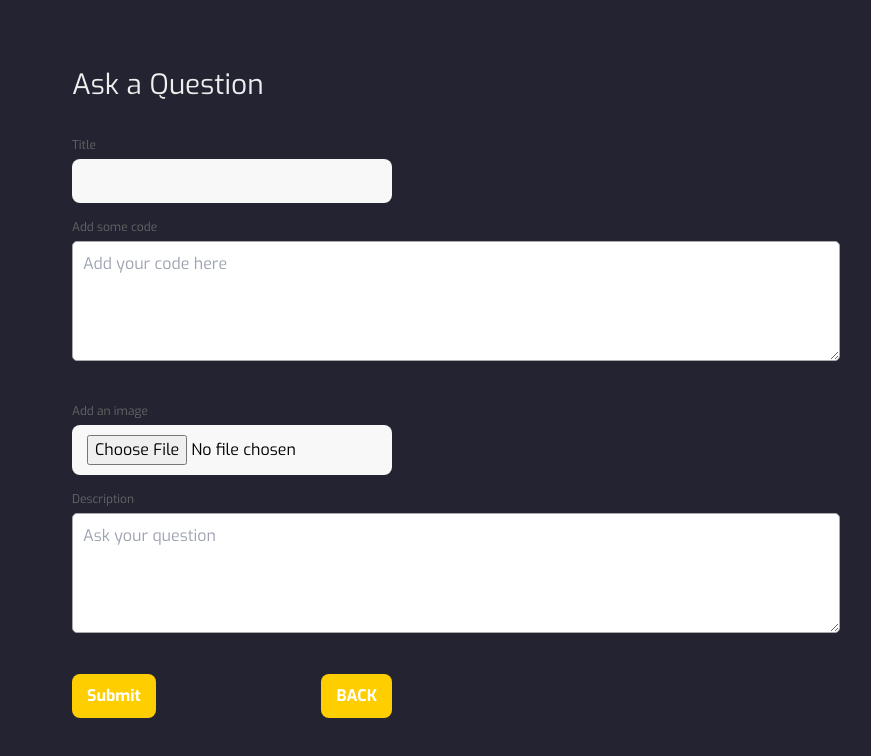
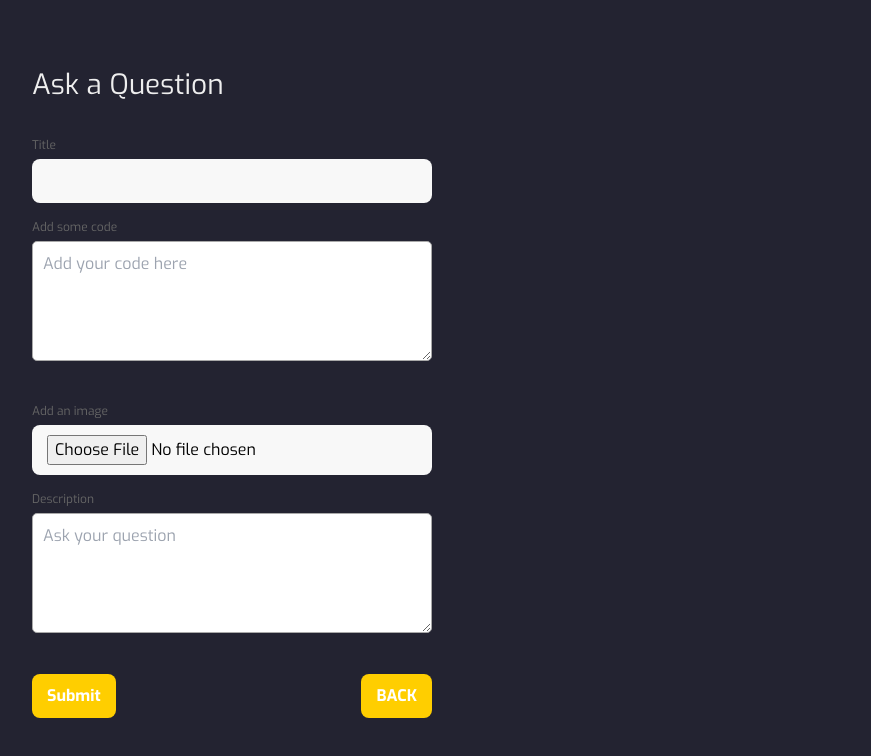
Before and after one commit to dtjabring123/Coconutpng, a React (Create React App) app: page /createQuestion in a window 1280 px wide. Shown: the top 756 px of the page, without its empty margins (408-1279 px from the left). Built offline with nearby package versions, Linux system fonts and the light colour scheme; no server answers.

Commit message:
final polish

```diff
--- a/src/components/question_details.js
+++ b/src/components/question_details.js
@@ -156,7 +156,7 @@ export default class QuestionDetails extends React.Component {
         flag = true;
       }
       return (
-        <div className=" w-auto overflow-x-hidden lg:justify-center	 ml-8   sm:mx-auto md:justify-center sm:justify-center ">
+        <div className=" w-auto overflow-x-hidden lg:justify-center xl:mb-6 lg:mb-6 md:mb-6	 ml-8   sm:mx-auto md:justify-center sm:justify-center ">
           <div className="header-x">
           <div>
 
--- a/src/index.css
+++ b/src/index.css
@@ -49,6 +49,23 @@ height: 15vh;
 padding: 10px;
 margin-bottom: 1.2rem;
 }
+
+.texta1{
+    width: 100%;
+    height: 15vh;
+
+}
+
+.qs-input{
+    display: block;
+    width: 100% !important;
+    padding: 10px 15px;
+    background-color: #f8f8f8;
+    border-radius: 8px;
+    transition: 0.4s;
+
+}
+
 
 /*Here is the stuff for the snackbar(toast message) */
 #snackbar {
@@ -225,6 +242,12 @@ form .form-inner .form-group {
     background-color: #666;
     width: 80vw;
 }
+.q-btns{
+    display: flex;
+    justify-content: space-between;
+    width: 100%;
+
+}
 
 @media only screen and (max-width: 769px) {
     form .form-inner .form-group {
@@ -260,4 +283,8 @@ form .form-inner .form-group {
         padding: 10px;
         margin-bottom: 1.2rem;
     }
+    .q-btns{
+        display: flex;
+        justify-content: space-between;
+    }
 }
--- a/src/pages/createQuestion.jsx
+++ b/src/pages/createQuestion.jsx
@@ -66,26 +66,26 @@ export default class createQuestion extends React.Component{
             <React.Fragment>
                 <form>
                     <div id = "snackbar"></div>
-					<div className="flex flex-wrap w-[80%] h-full justify-center mx-auto  sm:w-80 ">
+					<div className="flex flex-wrap  h-full justify-center mx-auto  sm:w-80 ">
                     <div className="form-inner">
 						<h2>Ask a Question</h2>
 						<div className="form-group">
 							<label htmlFor="title">Title</label>
-							<input id="title" type="text" name="title" onChange={evt=>this.handleInput(evt)} onKeyPress={this.handleEnter} />
+							<input className="qs-input" id="title" type="text" name="title" onChange={evt=>this.handleInput(evt)} onKeyPress={this.handleEnter} />
 						</div>
 						<div className="form-group">
 							<label htmlFor="code">Add some code</label>
-							<textarea id= "code" name = "code" className="texta" placeholder="Add your code here" onChange={evt=>this.handleInput(evt)} />
+							<textarea id= "code" name = "code" className="texta1" placeholder="Add your code here" onChange={evt=>this.handleInput(evt)} />
 						</div>
 						<div className="form-group">
 							<label htmlFor="images">Add an image</label>
-							<input id = "file" name = "file" type = "file" accept="image/*" onChange={evt=>this.handleFileChange(evt)}/>
+							<input className="qs-input" id = "file" name = "file" type = "file" accept="image/*" onChange={evt=>this.handleFileChange(evt)}/>
 						</div>
 						<div className="form-group">
 							<label htmlFor="description">Description</label>
-							<textarea id= "description" name = "description" className="texta" placeholder="Ask your question" onChange={evt=>this.handleInput(evt)} />
+							<textarea id= "description" name = "description" className="texta1" placeholder="Ask your question" onChange={evt=>this.handleInput(evt)} />
 						</div>
-						<div className="btns">
+						<div className="q-btns">
 						<input id = "question" type = "button" value = "Submit" onClick={this.handleQuestion}/>
 
 							<Link to="/homepage">
--- a/src/stylesheets/comments.css
+++ b/src/stylesheets/comments.css
@@ -79,6 +79,7 @@ body{
     margin-bottom: 0.4rem;
     font-size: 1rem;
     display: inline-block;
+    margin: 1.2rem;
 }
 
 .comment_card-footer {
--- a/src/stylesheets/questiondetails.css
+++ b/src/stylesheets/questiondetails.css
@@ -61,8 +61,7 @@ form .q-inner input[type="submit"] {
     color:#FFF;
     font-weight: 700;
     cursor: pointer;
-    margin: auto 2rem;
-    margin-top: 2rem;
+    margin: 2rem;
 
 }
 
```
